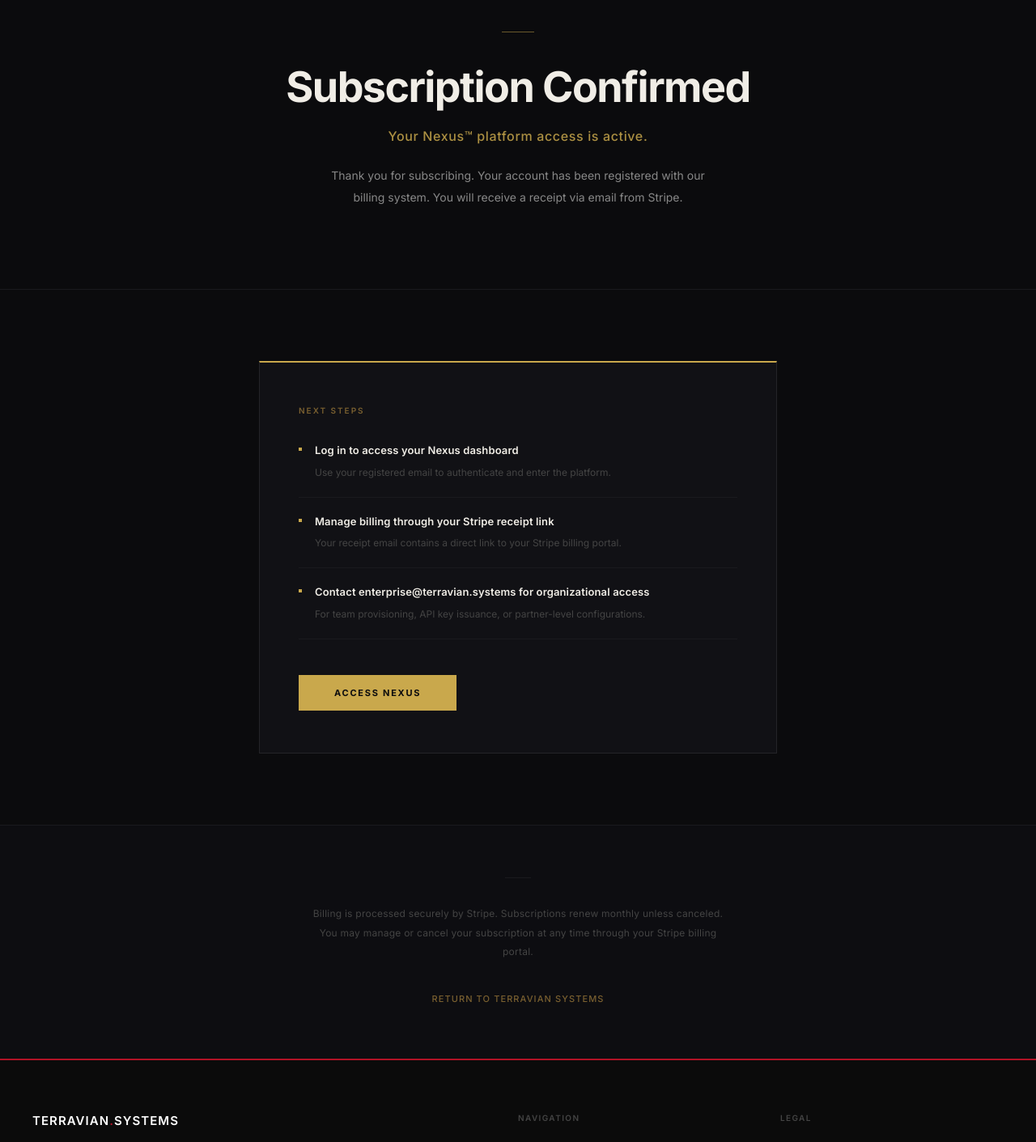
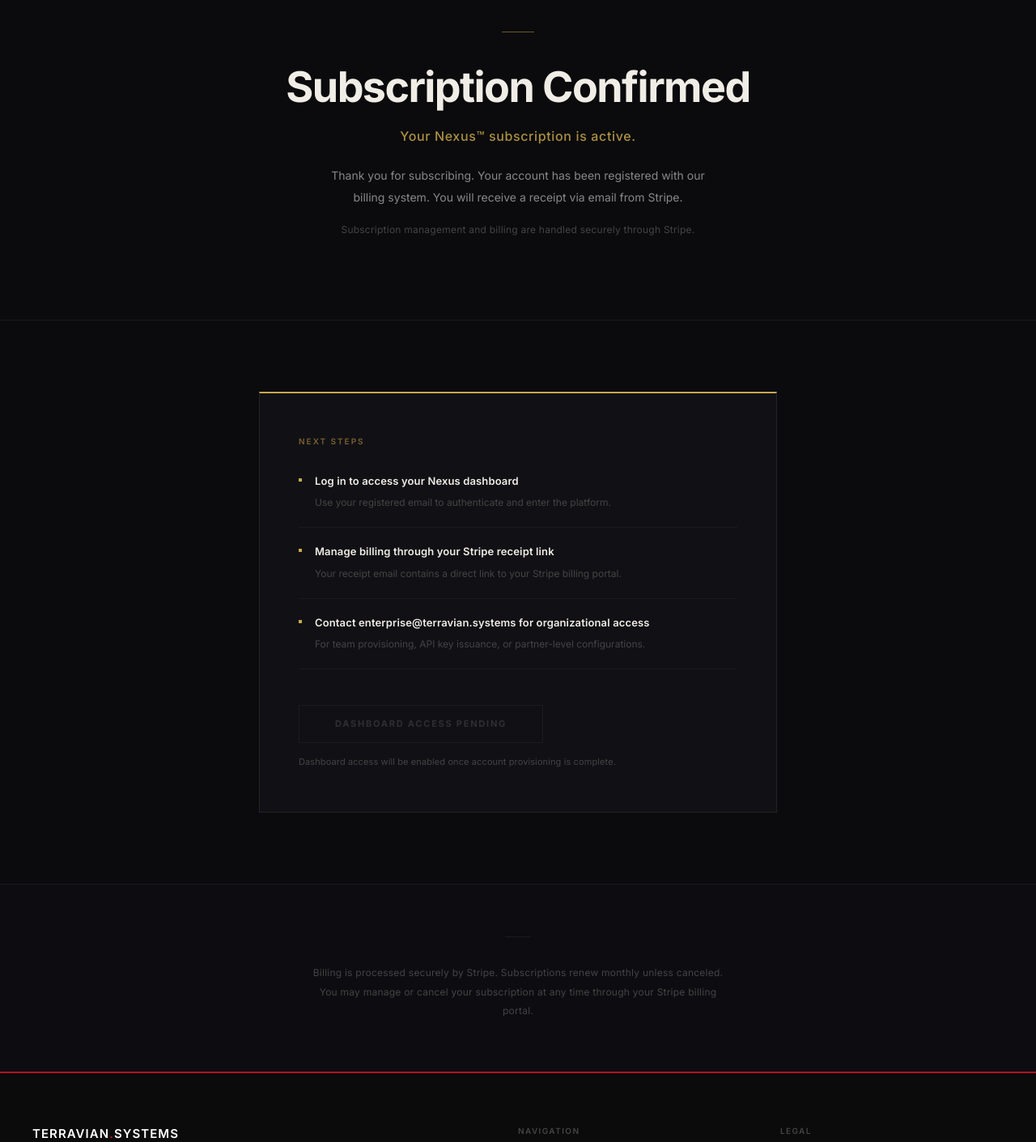
Before and after one commit to HouseofTerravian/terravian-systems, a Next.js app: page /nexus/success in a window 1280 px wide. Shown: the part 262-1673 px from the top of the page at 81% size. Built offline with nearby package versions, Linux system fonts and the light colour scheme.

Commit message:
Refine Nexus success page: subscription copy, trust line, pending CTA, remove back link

```diff
--- a/app/nexus/success/page.tsx
+++ b/app/nexus/success/page.tsx
@@ -1,5 +1,4 @@
 import type { Metadata } from "next";
-import Link from "next/link";
 
 export const metadata: Metadata = {
   title: "Nexus™ Subscription Confirmed | Terravian Systems",
@@ -118,7 +117,7 @@
               opacity: 0.85,
             }}
           >
-            Your Nexus™ platform access is active.
+            Your Nexus™ subscription is active.
           </p>
 
           {/* Body */}
@@ -128,11 +127,25 @@
               color: C.textSecondary,
               lineHeight: "1.9",
               maxWidth: "480px",
-              margin: "0 auto",
+              margin: "0 auto 16px",
             }}
           >
             Thank you for subscribing. Your account has been registered with our
             billing system. You will receive a receipt via email from Stripe.
+          </p>
+
+          {/* Trust line */}
+          <p
+            style={{
+              fontSize: "12px",
+              color: C.textMuted,
+              lineHeight: "1.8",
+              maxWidth: "480px",
+              margin: "0 auto",
+              letterSpacing: "0.02em",
+            }}
+          >
+            Subscription management and billing are handled securely through Stripe.
           </p>
         </div>
       </section>
@@ -240,23 +253,40 @@
             </div>
 
             {/* CTA */}
-            {/* TODO: Replace href with /nexus/dashboard once auth is wired */}
-            <Link
-              href="/nexus"
+            {/* TODO: Once auth is wired — replace button with:
+                <Link href="/login"> or <Link href="/nexus/dashboard">
+                and label: "Access Nexus Dashboard" */}
+            <div>
+              <button
+                disabled
                 style={{
                   display: "inline-block",
                   padding: "14px 44px",
-                backgroundColor: C.gold,
-                color: "#0B0B0D",
-                textDecoration: "none",
+                  backgroundColor: C.bgCard,
+                  color: C.textMuted,
+                  border: `1px solid ${C.borderStrong}`,
                   fontSize: "11px",
                   fontWeight: 700,
                   letterSpacing: "0.16em",
                   textTransform: "uppercase",
+                  cursor: "not-allowed",
+                  opacity: 0.6,
                 }}
               >
-              Access Nexus
-            </Link>
+                Dashboard Access Pending
+              </button>
+              <p
+                style={{
+                  marginTop: "14px",
+                  fontSize: "11px",
+                  color: C.textMuted,
+                  lineHeight: "1.75",
+                  letterSpacing: "0.01em",
+                }}
+              >
+                Dashboard access will be enabled once account provisioning is complete.
+              </p>
+            </div>
           </div>
         </div>
       </section>
@@ -300,22 +330,6 @@
             time through your Stripe billing portal.
           </p>
 
-          {/* Back link */}
-          <div style={{ marginTop: "32px" }}>
-            <Link
-              href="/"
-              style={{
-                fontSize: "11px",
-                color: C.goldDim,
-                textDecoration: "none",
-                letterSpacing: "0.1em",
-                textTransform: "uppercase",
-                fontWeight: 500,
-              }}
-            >
-              Return to Terravian Systems
-            </Link>
-          </div>
         </div>
       </section>
 
```
Lines whose indentation alone changed are shown as unchanged.
